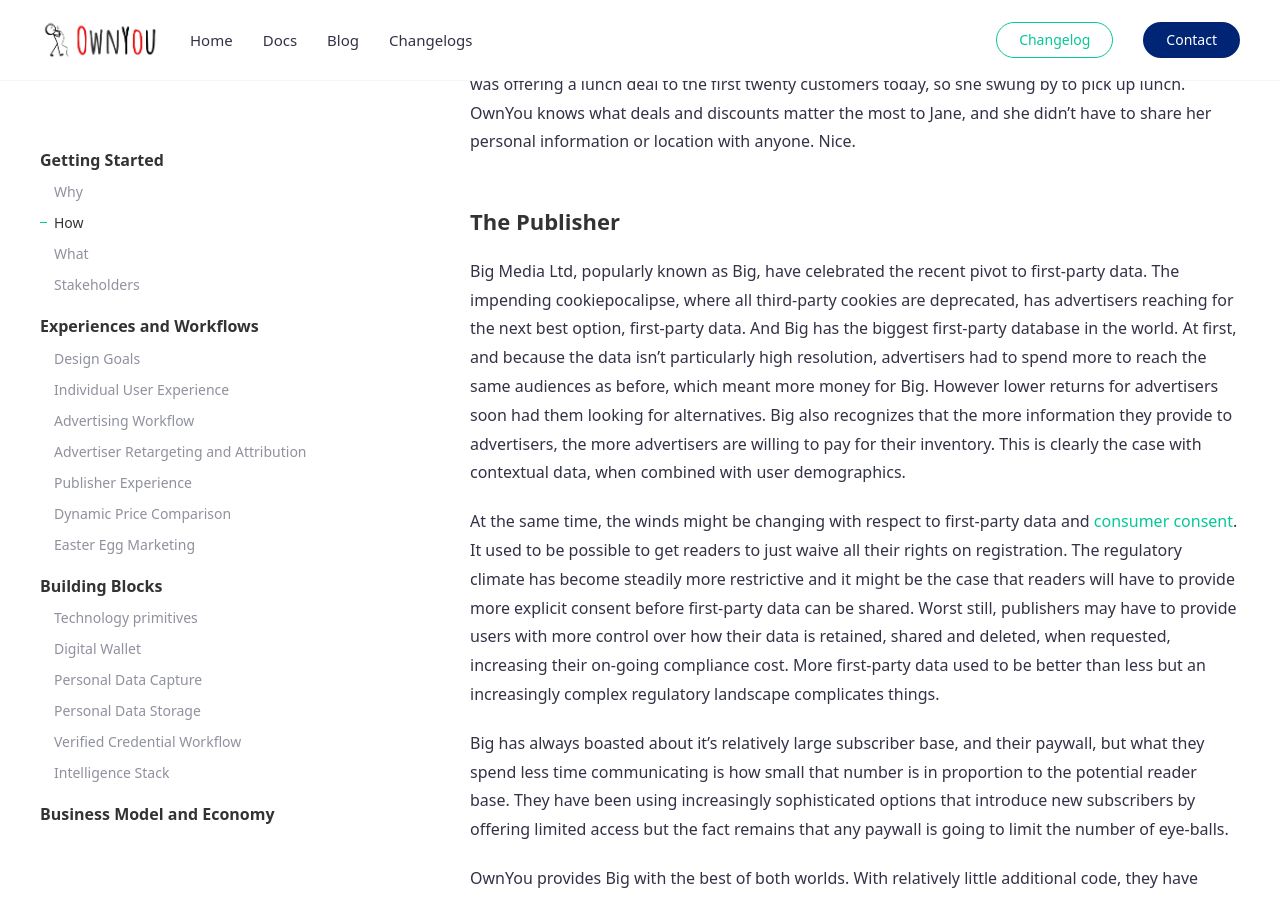
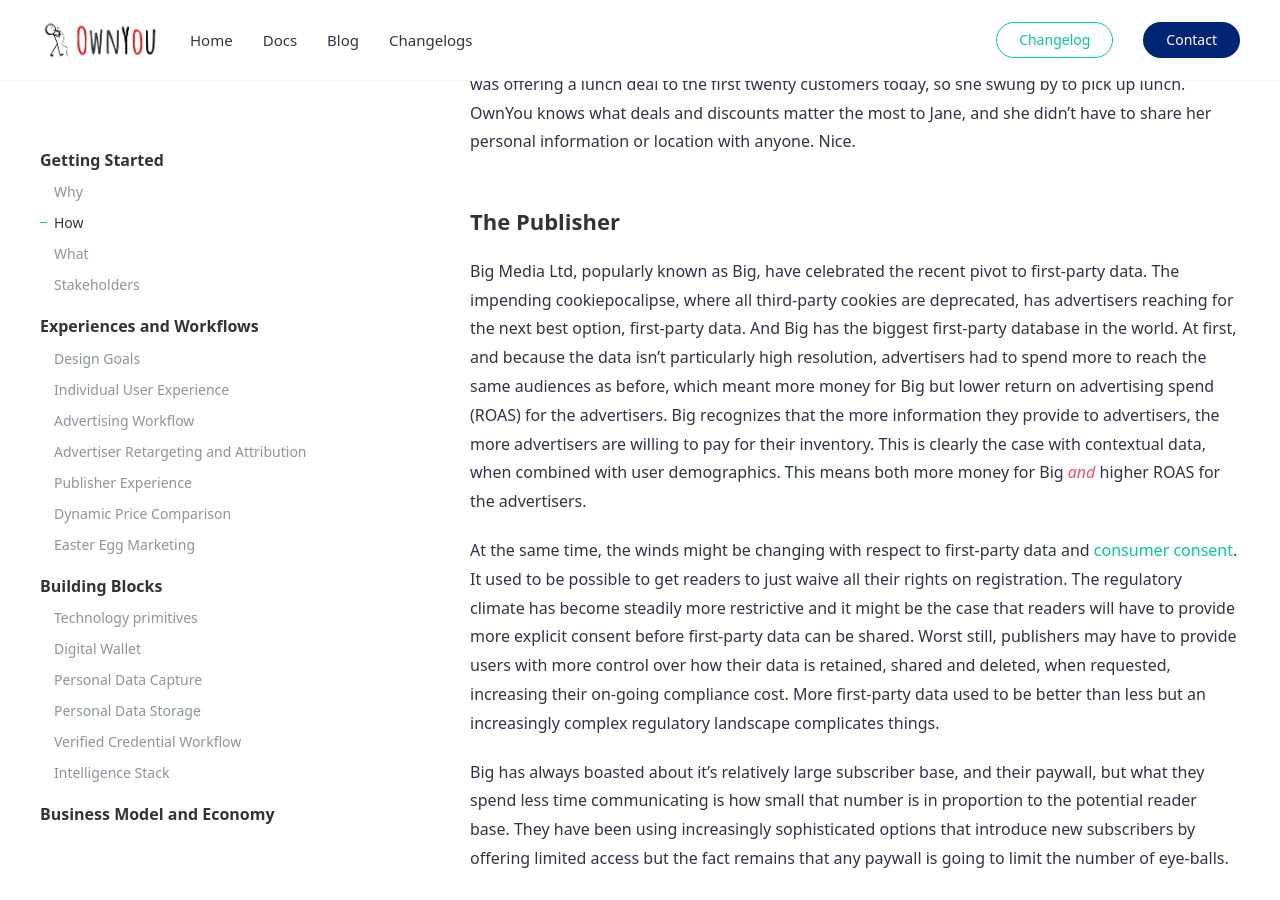
Before and after one commit to OwnYouLtd/docs, a Jekyll site: the page built from _docs/how.md, in a window 1280 px wide and 900 px high, scrolled down 1979 px. Built offline with Jekyll 4.4.1, drawn with Linux system fonts in a browser that asks for light colours; comment, search, counter and statistics services are not loaded.

Commit message:
How update

```diff
--- a/_docs/how.md
+++ b/_docs/how.md
@@ -29,8 +29,7 @@ While waiting for her train, Jane played the Easter egg game and discovered all
 
 ### The Publisher
 
-Big Media Ltd, popularly known as Big, have celebrated the recent pivot to first-party data. The impending cookiepocalipse, where all third-party cookies are deprecated, has advertisers reaching for the next best option, first-party data. And Big has the biggest first-party database in the world. At first, and because the data isn't particularly high resolution, advertisers had to spend more to reach the same audiences as before, which meant more money for Big. However lower returns for advertisers soon had them looking for alternatives.
-Big also recognizes that the more information they provide to advertisers, the more advertisers are willing to pay for their inventory. This is clearly the case with contextual data, when combined with user demographics.
+Big Media Ltd, popularly known as Big, have celebrated the recent pivot to first-party data. The impending cookiepocalipse, where all third-party cookies are deprecated, has advertisers reaching for the next best option, first-party data. And Big has the biggest first-party database in the world. At first, and because the data isn't particularly high resolution, advertisers had to spend more to reach the same audiences as before, which meant more money for Big but lower return on advertising spend (ROAS) for the advertisers. Big recognizes that the more information they provide to advertisers, the more advertisers are willing to pay for their inventory. This is clearly the case with contextual data, when combined with user demographics. This means both more money for Big _and_ higher ROAS for the advertisers.
 
 At the same time, the winds might be changing with respect to first-party data and [consumer consent](https://noyb.eu/en/breaking-meta-prohibited-use-personal-data-advertising). It used to be possible to get readers to just waive all their rights on registration. The regulatory climate has become steadily more restrictive and it might be the case that readers will have to provide more explicit consent before first-party data can be shared. Worst still, publishers may have to provide users with more control over how their data is retained, shared and deleted, when requested, increasing their on-going compliance cost. More first-party data used to be better than less but an increasingly complex regulatory landscape complicates things.
 
```
